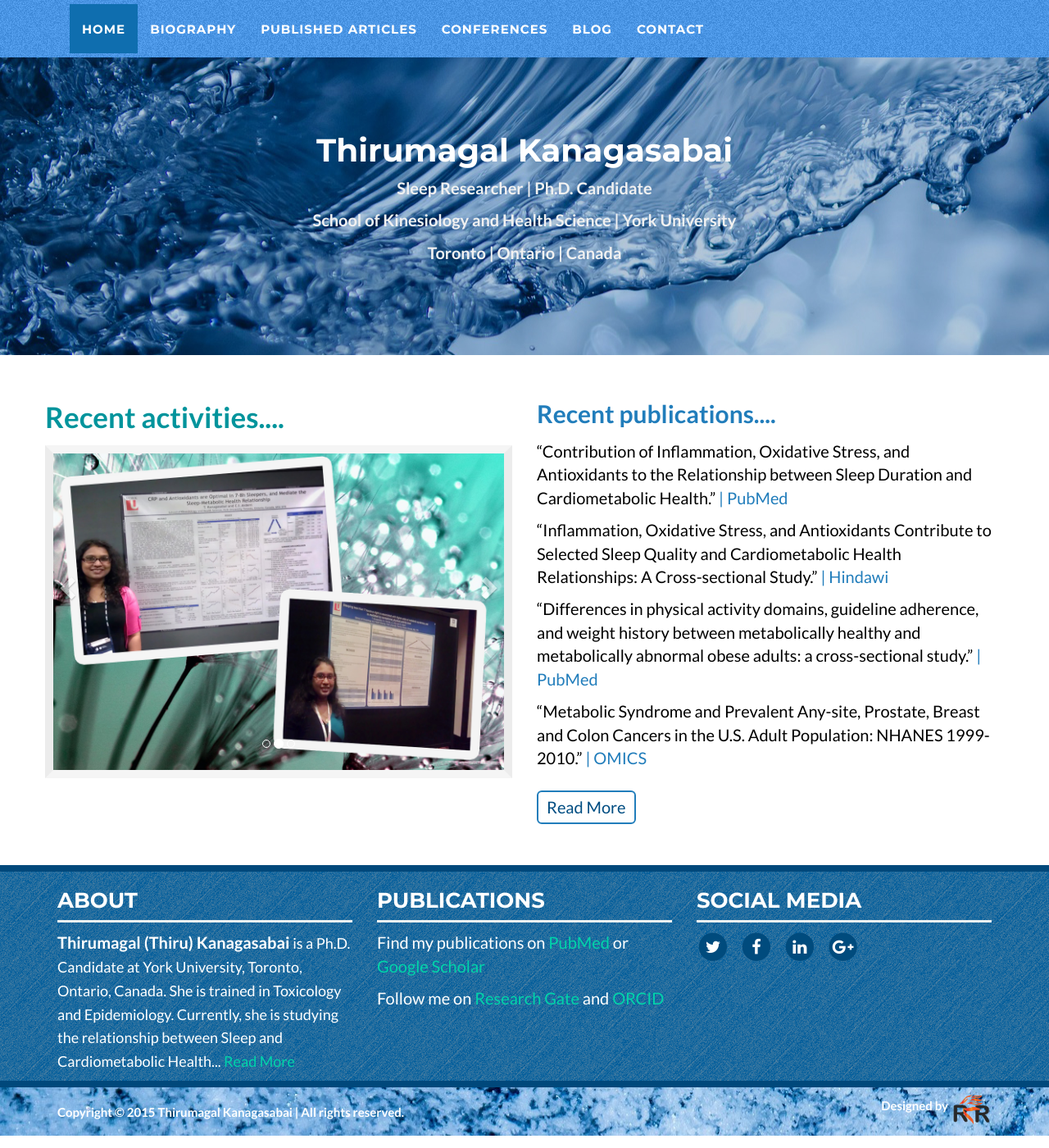
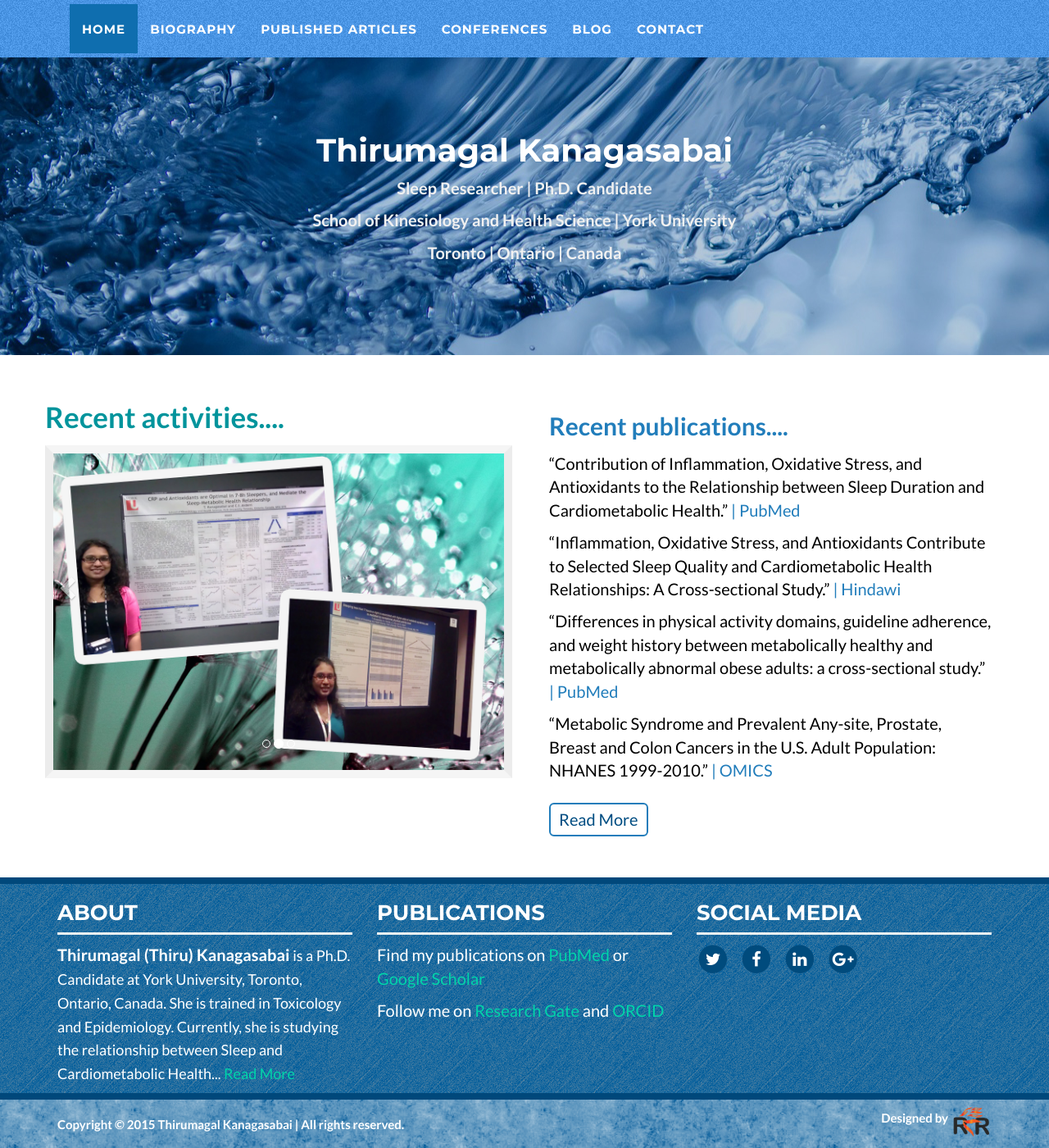
Before and after one commit to tkanagasabai/homepage, a Jekyll site: the page built from index.html, in a window 1280 px wide and 1400 px high, scrolled down 59 px. Shown: the whole window at 82% size. Built offline with Jekyll 4.4.1, drawn with Linux system fonts in a browser that asks for light colours; nearby versions of some CDN libraries; the list of posts is cut into pages by our own code.

Commit message:
fixed footer and added footer background

```diff
--- a/_config.yml
+++ b/_config.yml
@@ -6,12 +6,12 @@
 # 'jekyll serve'. If you change this file, please restart the server process.
 
 # Site settings
-title: dulgani.xyz
-email: hello@dulgani.xyz
+title: Thirumagal Kanagasabai
+email:
 description: > # this means to ignore newlines until "baseurl:"
 baseurl: "" # the subpath of your site, e.g. /blog
 url: "" # the base hostname & protocol for your site
-author: dulgani.xyz
+author: Thirumagal Kanagasabai
 
 # Gems
 gems: [jekyll-paginate]
--- a/_includes/header.html
+++ b/_includes/header.html
@@ -31,7 +31,7 @@
                         <a href="/conferences" class="{% if page.url =='/conferences.html'%}current{% endif %}">Conferences</a>
                     </li>
 					<li>
-                        <a href="/blog">Blog</a>
+                        <a href="http://blog.thirumagalkanagasabai.com/">Blog</a>
                     </li>
                     <li>
                         <a href="/contact" class="{% if page.url =='/contact.html'%}current{% endif %}">Contact</a>
--- a/_layouts/home.html
+++ b/_layouts/home.html
@@ -10,7 +10,7 @@
     {% include header.html %}
 
 	<!-- Header -->
-    <header id="intro-header" style="background-image: url('../img/background-two.jpg');">
+    <header id="intro-header" style="background-image: url('../img/background.jpg');">
         <div class="container" id="profile">
             <div class="row">
                 <div class="col-lg-12 text-center">
@@ -60,7 +60,7 @@
 								</a>
 				</div>
                 <div class="col-lg-6">
-                    <div class="intro-text">
+                    <div class="intro-text-homepage">
                         <p style="color: #217dbb; font-size: 30px; font-weight: bold;">Recent publications....</p>
                         <p style="text-align: left;">“Contribution of Inflammation, Oxidative Stress, and Antioxidants to the Relationship between Sleep Duration and Cardiometabolic Health.”<a href="http://www.ncbi.nlm.nih.gov/pubmed/26237775" target="_blank"> | PubMed</a></p>
                         <p style="text-align: left;">“Inflammation, Oxidative Stress, and Antioxidants Contribute to Selected Sleep Quality and Cardiometabolic Health Relationships: A Cross-sectional Study.”<a href="http://www.hindawi.com/journals/mi/2015/824589/abs/" target="_blank"> | Hindawi</a></p>
--- a/css/thiru.css
+++ b/css/thiru.css
@@ -129,6 +129,9 @@ header {
     background-repeat: repeat;
     background-color: #1B94FB;
 
+}
+.intro-text-homepage {
+	padding: 15px;
 }
 .biography {
     color: #fff;
@@ -583,8 +586,8 @@ footer .footer-below {
     color: #fff;
     background-size: inherit;
     background-repeat: repeat;
-    background-color: #0089FF;
-    background-image: url('../img/snow.jpg');
+    background-color: #005998;
+    background-image: url('../img/fresh-snow.png');
 	border-top: 8px solid #00487b;
 }
 .navbar-default .navbar-toggle {
```
Also changed, not shown: img/background.jpg (renamed from img/background-two.jpg), img/buried.png (added), img/fresh-snow.png (added).
